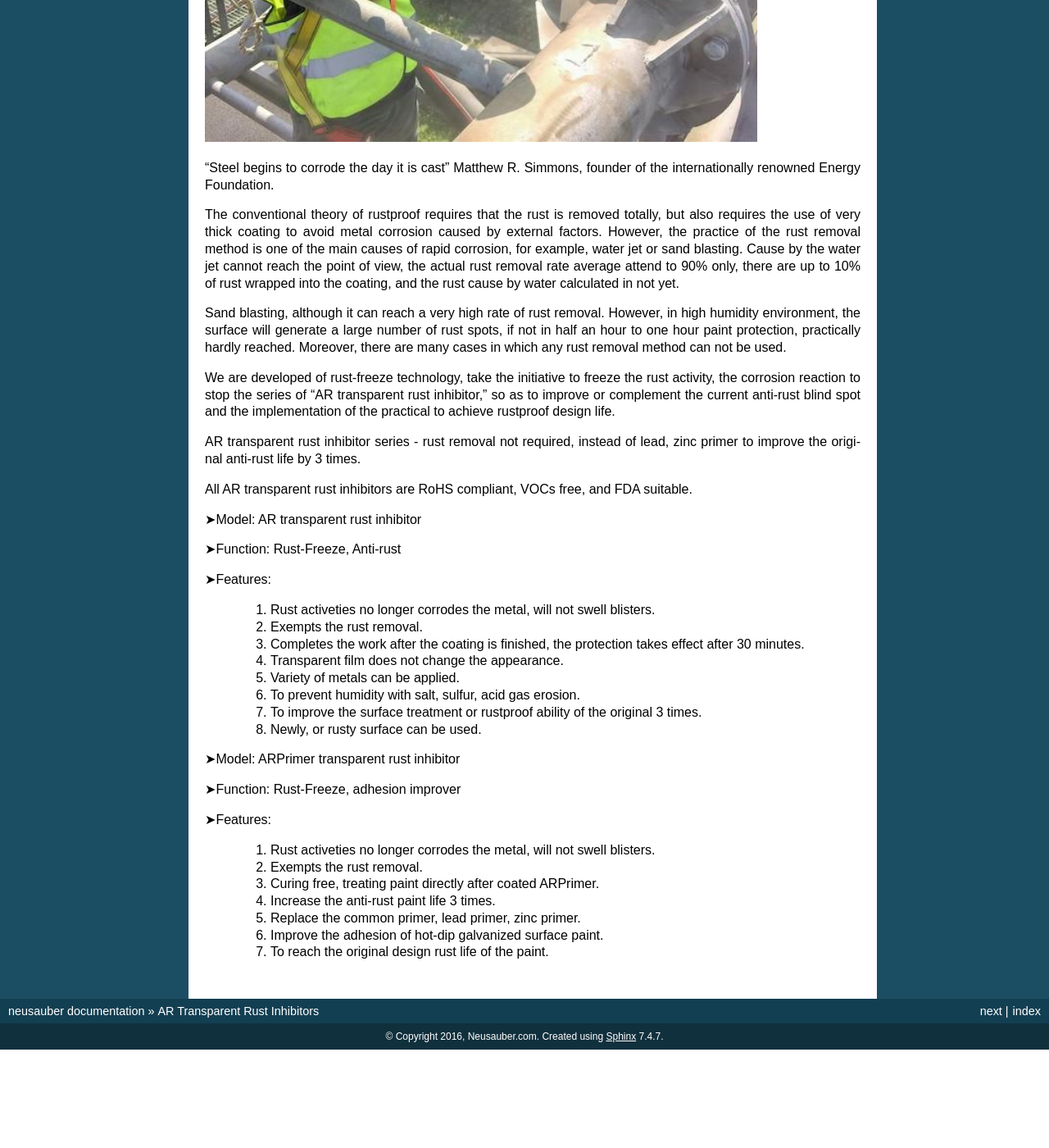
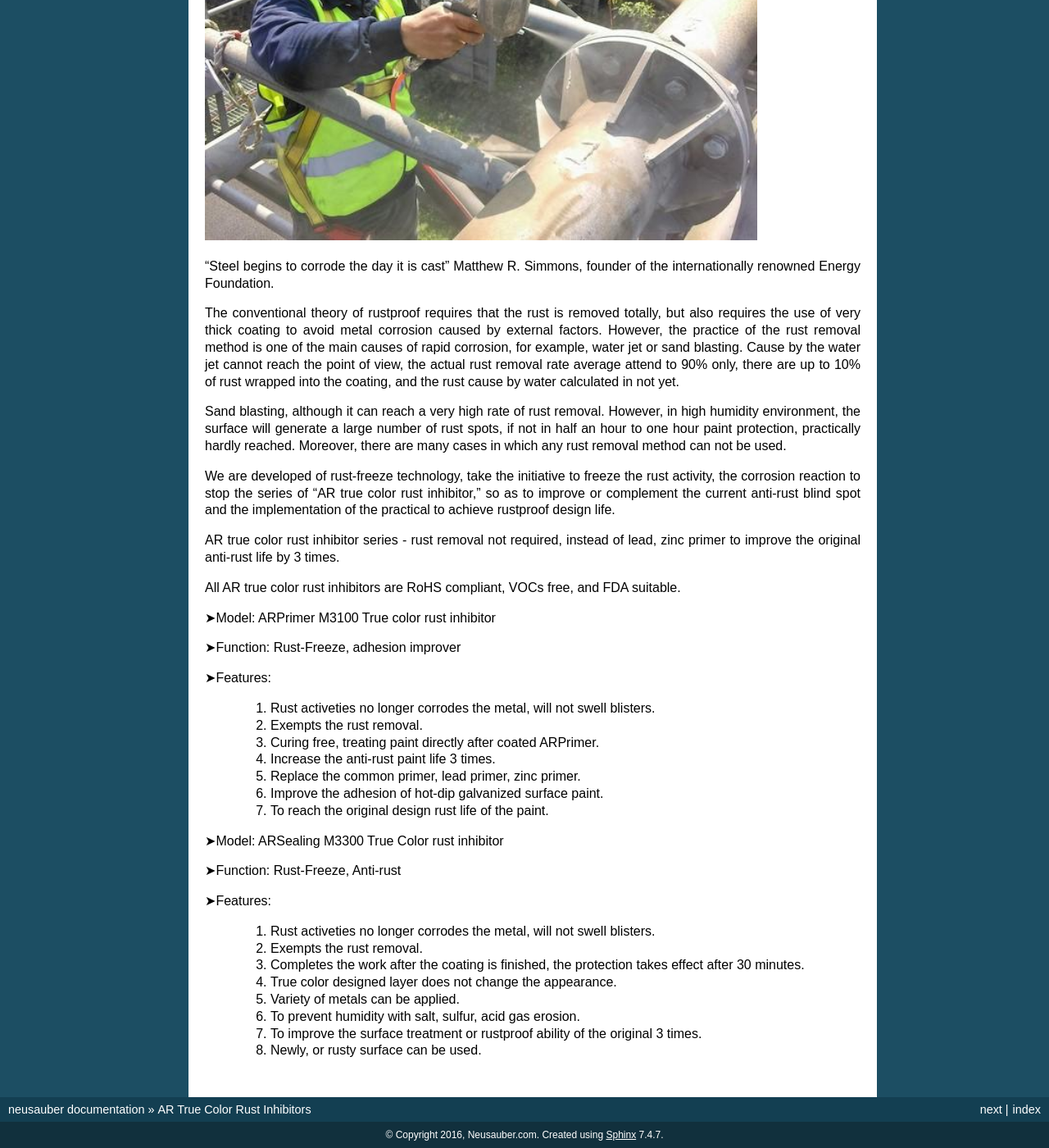
Before and after one commit to rexiap/neusauber, a Sphinx documentation site: the page built from docs/index.rst, in a window 1280 px wide and 1400 px high, scrolled down 419 px. Shown: the whole window at 82% size. Built offline with Sphinx 7.4.7, drawn with Linux system fonts in a browser that asks for light colours; before the commit the page ends 1699 px from its top, so only the background shows below that; some of the changed text lies outside the part shown.

Commit message:
Google Docs reST Editor@2018-4-24 10:5:32

```diff
--- a/docs/index.rst
+++ b/docs/index.rst
@@ -1,8 +1,8 @@
 
-.. _h11557c105e2d7b72303656c28631717:
+.. _h18371c693a512872254d84c663b4b:
 
-AR Transparent Rust Inhibitors
-##############################
+AR True Color Rust Inhibitors
+#############################
 
 
 .. toctree::
@@ -28,35 +30,13 @@ The conventional theory of rustproof requires that the rust is removed totally,
 
 Sand blasting, although it can reach a very high rate of rust removal. However, in high humidity environment, the surface will generate a large number of rust spots, if not in half an hour to one hour paint protection, practically hardly reached. Moreover, there are many cases in which any rust removal method can not be used.
 
-We are developed of rust-freeze technology, take the initiative to freeze the rust activity, the corrosion reaction to stop the series of "AR transparent rust inhibitor," so as to improve or complement the current anti-rust blind spot and the implementation of the practical to achieve rustproof design life.
+We are developed of rust-freeze technology, take the initiative to freeze the rust activity, the corrosion reaction to stop the series of "AR true color rust inhibitor," so as to improve or complement the current anti-rust blind spot and the implementation of the practical to achieve rustproof design life.
 
-AR transparent rust inhibitor series - rust removal not required, instead of lead, zinc primer to improve the original anti-rust life by 3 times.
+AR true color rust inhibitor series - rust removal not required, instead of lead, zinc primer to improve the original anti-rust life by 3 times.
 
-All AR transparent rust inhibitors are RoHS compliant, VOCs free, and FDA suitable.
+All AR true color rust inhibitors are RoHS compliant, VOCs free, and FDA suitable.
 
-➤Model: AR transparent rust inhibitor
-
-➤Function: Rust-Freeze, Anti-rust
-
-➤Features:
-
-  1. Rust activeties no longer corrodes the metal, will not swell blisters.
-
-  2. Exempts the rust removal.
-
-  3. Completes the work after the coating is finished, the protection takes effect after 30 minutes.
-
-  4. Transparent film does not change the appearance.
-
-  5. Variety of metals can be applied.
-
-  6. To prevent humidity with salt, sulfur, acid gas erosion.
-
-  7. To improve the surface treatment or rustproof ability of the original 3 times.
-
-  8. Newly, or rusty surface can be used.
-
-➤Model: ARPrimer transparent rust inhibitor
+➤Model: ARPrimer M3100 True color rust inhibitor
 
 ➤Function: Rust-Freeze, adhesion improver
 
@@ -75,6 +55,28 @@ All AR transparent rust inhibitors are RoHS compliant, VOCs free, and FDA suitab
   6. Improve the adhesion of hot-dip galvanized surface paint.
 
   7. To reach the original design rust life of the paint.
+
+➤Model: ARSealing M3300 True Color rust inhibitor
+
+➤Function: Rust-Freeze, Anti-rust
+
+➤Features:
+
+  1. Rust activeties no longer corrodes the metal, will not swell blisters.
+
+  2. Exempts the rust removal.
+
+  3. Completes the work after the coating is finished, the protection takes effect after 30 minutes.
+
+  4. True color designed layer does not change the appearance.
+
+  5. Variety of metals can be applied.
+
+  6. To prevent humidity with salt, sulfur, acid gas erosion.
+
+  7. To improve the surface treatment or rustproof ability of the original 3 times.
+
+  8. Newly, or rusty surface can be used.
 
 
 |REPLACE2|
```
Also changed, not shown: other parts of docs/index.rst (+2 -0 lines).
